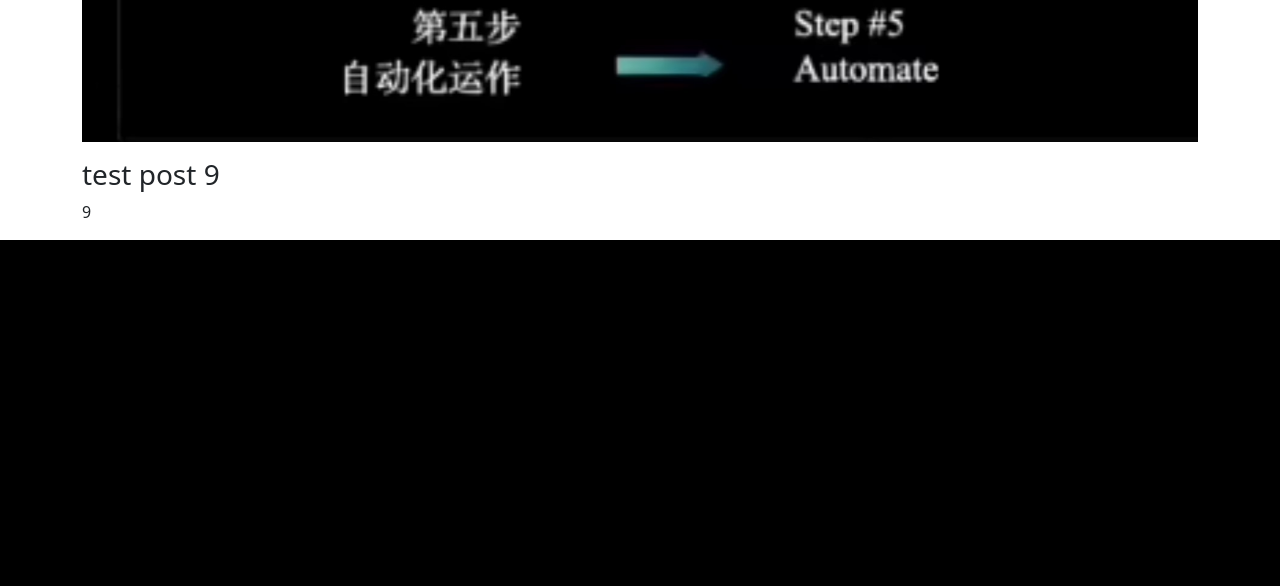
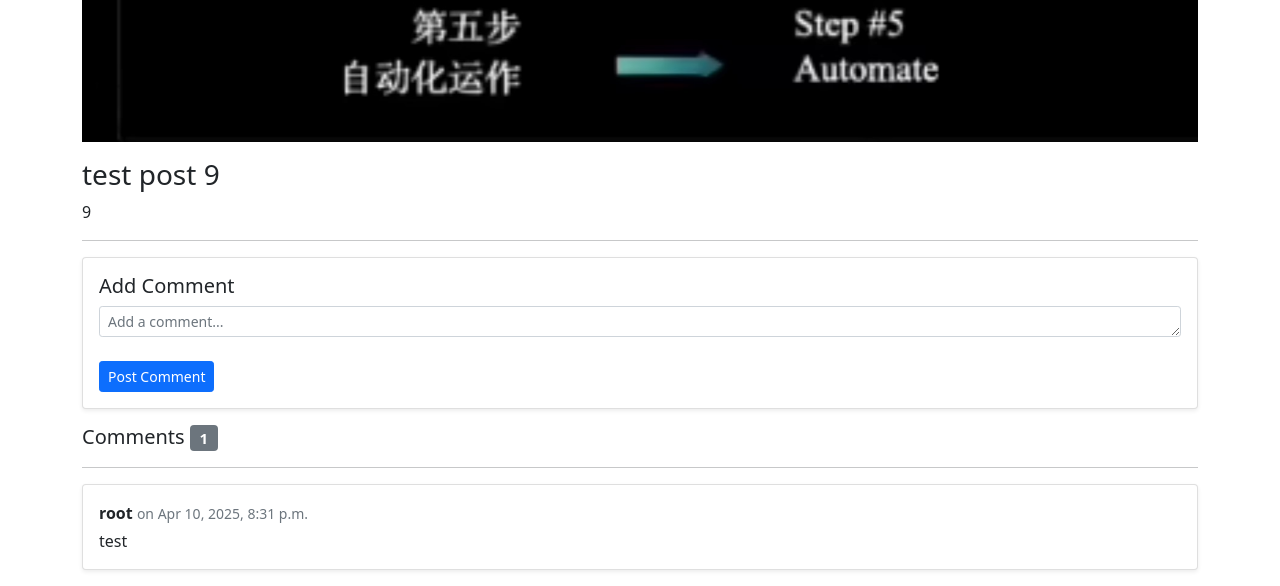
Before and after one commit to Xuanyi1100/Django-project, a Django app: page /30/ in a window 1280 px wide. Shown: the part 1012-1598 px from the top of the page. Before the commit the page ends 1252 px from the top, so only its background shows below. Run offline with Django 5.2, Linux system fonts and the light colour scheme; a user stored in the database is signed in; data comes from the database, SQL or seed files in the repository; both versions use the stored data as it was after the commit; some libraries are stand-ins or nearby versions.

Commit message:
comment sectoin done

```diff
--- a/dj_ajax/src/posts/admin.py
+++ b/dj_ajax/src/posts/admin.py
@@ -1,7 +1,8 @@
 from django.contrib import admin
 from .models import Post # Import the Post model from this app
-from .models import Post, Photo
+from .models import Post, Photo, Comment
 
 
 admin.site.register(Post) # Make Post accessible in the admin site
 admin.site.register(Photo)
+admin.site.register(Comment)
--- a/dj_ajax/src/posts/forms.py
+++ b/dj_ajax/src/posts/forms.py
@@ -1,8 +1,23 @@
 from django import forms
-from .models import Post
+from .models import Post, Comment
 
 class PostForm(forms.ModelForm):
     class Meta:
         model = Post
         # Specify only the fields the user should input directly
         fields = ('title', 'body')
+
+
+class CommentForm(forms.ModelForm):
+    body = forms.CharField(
+        label='', # Don't show the default 'Body' label
+        widget=forms.Textarea(attrs={
+            'rows': 1, # Make textarea initially small
+            'placeholder': 'Add a comment...', # Add placeholder text
+            'class': 'form-control form-control-sm' # Add Bootstrap classes
+            })
+    )
+
+    class Meta:
+        model = Comment
+        fields = ('body',) # Only include the body field in the form
--- a/dj_ajax/src/posts/models.py
+++ b/dj_ajax/src/posts/models.py
@@ -46,3 +46,17 @@ class Photo(models.Model):
 
     class Meta:
         ordering = ('-created',)
+
+
+class Comment(models.Model):
+    post = models.ForeignKey(Post, on_delete=models.CASCADE, related_name='comments') # Link to Post
+    user = models.ForeignKey(User, on_delete=models.CASCADE) # Link to User who commented
+    body = models.TextField(max_length=300) # The actual comment text
+    created = models.DateTimeField(auto_now_add=True) # Timestamp
+
+    def __str__(self):
+        # Example: "User 'root' commented on 'My First Post'"
+        return f"User '{self.user.username}' commented on '{self.post.title}'"
+
+    class Meta:
+        ordering = ('-created',) # Show newest comments first
--- a/dj_ajax/src/posts/static/posts/detail.js
+++ b/dj_ajax/src/posts/static/posts/detail.js
@@ -36,6 +36,13 @@ const currentUrl = window.location.href;
 const updateUrl = currentUrl + "update/";
 const deleteUrl = currentUrl + "delete/";
 const dataUrl = currentUrl + "data/"; // URL to fetch post JSON data
+
+const commentForm = document.getElementById('comment-form');
+// Use the correct ID including the prefix ('comment') Django generates
+const commentBodyInput = document.getElementById('id_comment-body');
+const commentsBox = document.getElementById('comments-box');
+// Get post PK from the current page's URL (e.g., /19/ -> 19)
+const postPk = window.location.pathname.split('/')[1];
 
 // --- Helper Functions ---
 const handleAlerts = (type, msg) => {
@@ -169,3 +176,76 @@ if (deleteForm) {
         }); // End $.ajax
     }); // End submit listener
 } // End if deleteForm
+
+// Listener for the Add Comment form submission
+if (commentForm) {
+    commentForm.addEventListener('submit', e => {
+        e.preventDefault(); // Prevent default page reload
+
+        // Construct the specific URL for adding a comment to this post
+        const commentUrl = `/${postPk}/comment/`; // Uses postPk obtained from window.location
+
+        $.ajax({
+            type: 'POST',
+            url: commentUrl,
+            data: {
+                'csrfmiddlewaretoken': csrftoken,
+                'comment-body': commentBodyInput.value, // Adjust according to the input name
+            },
+            success: function(response) {
+                console.log('Comment add success:', response);
+
+                // Remove "No comments yet..." message if it exists
+                const noCommentsEl = commentsBox.querySelector('p');
+                if (noCommentsEl && noCommentsEl.textContent === 'No comments yet...') {
+                    noCommentsEl.remove();
+                }
+
+                // Also remove initial hr if needed, or add one before first comment
+                const firstHr = commentsBox.querySelector('hr');
+                if (commentsBox.querySelectorAll('.card').length === 0 && firstHr) {
+                    commentsBox.insertAdjacentHTML('afterbegin', '<hr>');
+                }
+
+                // Construct HTML for the new comment using response data
+                const newCommentHtml = `
+                    <div class="card card-body shadow-sm mb-2">
+                        <p class="mb-1">
+                            <strong>${response.user}</strong>
+                            <small class="text-muted"> just now</small>
+                        </p>
+                        <p class="mb-0">${response.body.replace(/\n/g, "<br>")}</p>
+                    </div>
+                `;
+
+                // Prepend to comments box
+                const targetElement = commentsBox.querySelector('hr') || commentsBox;
+                targetElement.insertAdjacentHTML('afterend', newCommentHtml);
+
+                // Reset the comment form
+                commentForm.reset();
+
+                // Show success alert
+                handleAlerts('success', 'Comment added!');
+
+                // Update comment count badge
+                const countBadge = document.querySelector('#comments-box h5 .badge');
+                if (countBadge) {
+                    countBadge.textContent = parseInt(countBadge.textContent) + 1;
+                }
+            },
+            error: function(error) {
+                console.log('Comment add error:', error);
+                let errorMsg = 'Failed to add comment.';
+                if (error.responseJSON && error.responseJSON.error === 'Comment invalid' && error.responseJSON.errors) {
+                    console.log("Validation Errors:", error.responseJSON.errors);
+                    try {
+                        const errors = JSON.parse(error.responseJSON.errors);
+                        errorMsg = errors.body[0].message || 'Invalid input.';
+                    } catch (e) {}
+                }
+                handleAlerts('danger', errorMsg);
+            }
+        });
+    });
+}
--- a/dj_ajax/src/posts/templates/posts/detail.html
+++ b/dj_ajax/src/posts/templates/posts/detail.html
@@ -49,6 +49,42 @@
     <div id="post-box">
         {# Post title (h3#title-display) and body (p#body-display) are injected here by detail.js #}
     </div>
+
+    <div id="post-box">
+      {# Post title/body loaded by JS here #}
+  </div>
+  <hr> {# Separator before comments #}
+
+  {# --- NEW: Comment Form Section --- #}
+  <div class="card card-body mt-3 mb-3 shadow-sm"> {# Add some card styling #}
+      <h5>Add Comment</h5>
+      {# Use a distinct ID for the comment form #}
+      <form id="comment-form" method="POST">
+          {% csrf_token %}
+          {# Render the comment form using crispy (prefix handled automatically) #}
+          {{ comment_form|crispy }}
+          <button type="submit" id="comment-submit-btn" class="btn btn-primary btn-sm mt-2">Post Comment</button>
+      </form>
+  </div>
+  {# --- End Comment Form Section --- #}
+
+  {# --- NEW: Comments List Section --- #}
+  <div id="comments-box" class="mt-3">
+       <h5>Comments <span class="badge bg-secondary">{{ comments.count }}</span></h5> {# Display comment count #}
+       <hr>
+       {% for c in comments %} {# Loop through comments passed from view #}
+           <div class="card card-body shadow-sm mb-2">
+               <p class="mb-1"> {# Reduce bottom margin #}
+                   <strong>{{ c.user.username }}</strong>
+                   <small class="text-muted"> on {{ c.created|date:"M d, Y, P" }}</small> {# Formatted date #}
+               </p>
+               <p class="mb-0">{{ c.body|linebreaksbr }}</p> {# Display comment body, handle line breaks #}
+           </div>
+       {% empty %} {# If no comments exist #}
+           <p>No comments yet...</p>
+       {% endfor %}
+  </div>
+  {# --- End Comments List Section --- #}
 
     {# --- Modals (defined once, usually towards the end) --- #}
 
--- a/dj_ajax/src/posts/urls.py
+++ b/dj_ajax/src/posts/urls.py
@@ -1,6 +1,6 @@
 from django.urls import path
 # Import the view function we just created
-from .views import post_list_and_create, load_posts_data_view,like_unlike_post,post_detail,post_detail_data_view,update_post, delete_post,image_upload_view
+from .views import post_list_and_create, load_posts_data_view,like_unlike_post,post_detail,post_detail_data_view,update_post, delete_post,image_upload_view , add_comment
 
 
 
@@ -24,4 +24,5 @@ urlpatterns = [
     # Add URL for deleting a specific post
     path('<int:pk>/delete/', delete_post, name='post-delete'),
     path('upload/', image_upload_view, name='image-upload'), # URL for handling uploads
+    path('<int:pk>/comment/', add_comment, name='add-comment'),
 ]
--- a/dj_ajax/src/posts/views.py
+++ b/dj_ajax/src/posts/views.py
@@ -2,7 +2,8 @@
 from django.shortcuts import render, redirect, get_object_or_404 # Added redirect
 from django.http import JsonResponse, HttpResponse
 from django.contrib.auth.decorators import login_required # Added login_required
-from .models import Post, Photo
+from .models import Post, Photo, Comment
+from .forms import PostForm, CommentForm
 from .forms import PostForm
 from profiles.models import Profile
 from .utils import action_permission # Import custom decorator
@@ -45,9 +46,14 @@ def post_list_and_create(request):
 def post_detail(request, pk):
     obj = get_object_or_404(Post, pk=pk)
     form = PostForm() # Empty form for update modal display
+    comment_form = CommentForm(prefix='comment') # Instantiate EMPTY comment form WITH a prefix
+    comments = Comment.objects.filter(post=obj) # Get all comments for this post, ordered by Meta
+
     context = {
         'obj': obj,
         'form': form,
+         'comment_form': comment_form, # The CommentForm for adding new comments
+        'comments': comments,       # The QuerySet of existing comments
     }
     return render(request, 'posts/detail.html', context)
 
@@ -162,3 +168,38 @@ def image_upload_view(request):
             return HttpResponse('Missing file or post ID.', status=400)
     else:
         return redirect('posts:main-post-list') # Redirect if not POST
+
+@login_required # Only logged-in users can comment
+def add_comment(request, pk): # pk is the ID of the Post being commented on
+    if request.method == 'POST':
+        # Instantiate form with POST data AND the prefix used when rendering
+        comment_form_data = CommentForm(request.POST, prefix='comment')
+        if comment_form_data.is_valid():
+            try:
+                post_obj = Post.objects.get(pk=pk) # Get the post instance
+                # Create comment instance but don't save yet
+                instance = comment_form_data.save(commit=False)
+                # Assign the logged-in user and the target post
+                instance.user = request.user
+                instance.post = post_obj
+                instance.save() # Save the comment to the database
+
+                # Return data for the newly created comment
+                return JsonResponse({
+                    'id': instance.id,
+                    'user': instance.user.username,
+                    'body': instance.body,
+                    # Use a simpler format, or 'just now' on frontend
+                    'created': instance.created.strftime('%b %d, %Y, %I:%M %p'),
+                }, status=201) # 201 Created status
+            except Post.DoesNotExist:
+                return JsonResponse({'error': 'Post not found'}, status=404)
+            except Exception as e:
+                print(f"Error saving comment: {e}") # Log error
+                return JsonResponse({'error': 'Error saving comment'}, status=500)
+        else: # Form validation failed
+             print(f"Comment form errors: {comment_form_data.errors}")
+             # Return validation errors to potentially display them
+             return JsonResponse({'error': 'Comment invalid', 'errors': comment_form_data.errors.as_json()}, status=400)
+    else: # Method not POST
+        return JsonResponse({'error': 'Invalid request method'}, status=405) # Method Not Allowed
```
Also changed, not shown: dj_ajax/src/db.sqlite3, dj_ajax/src/posts/migrations/0003_comment.py (added).
